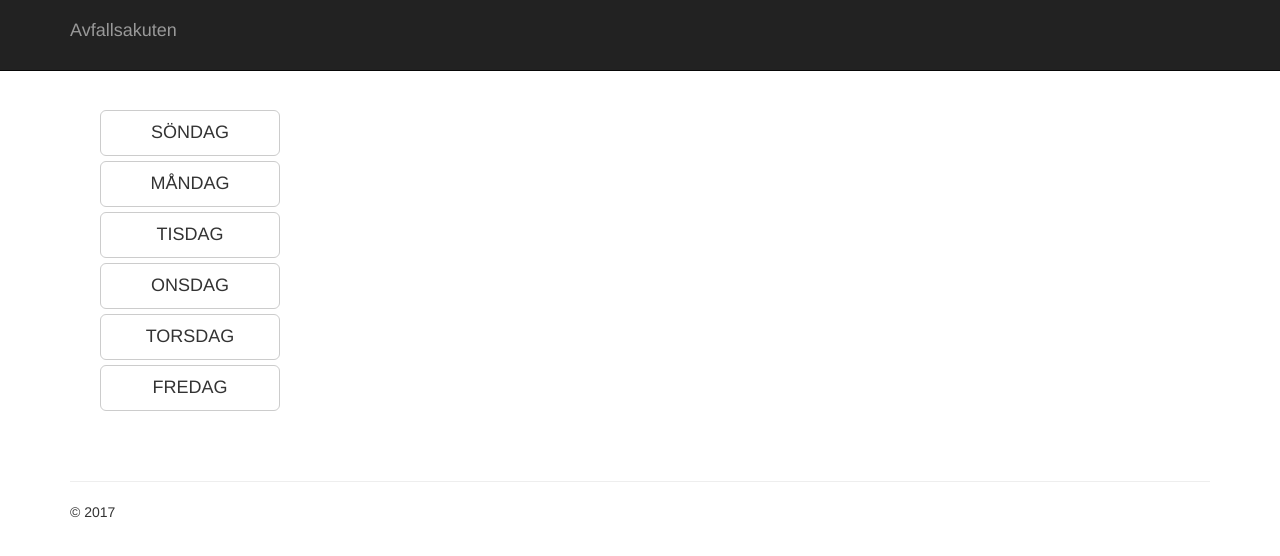
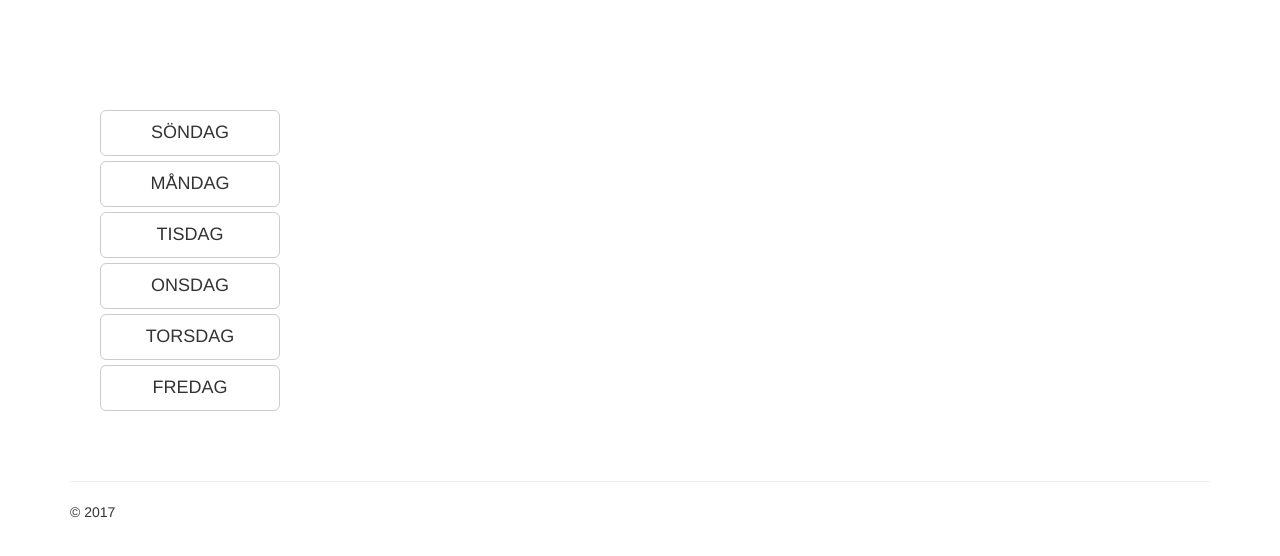
Before and after one commit to rofr/avak, a plain HTML site: page index.html in a window 1280 px wide. Drawn offline with Linux system fonts and the light colour scheme.

Commit message:
remove header

```diff
--- a/index.html
+++ b/index.html
@@ -13,7 +13,7 @@
 
 </head>
 <body>
-    <div class="navbar navbar-inverse navbar-fixed-top">
+  <!--  <div class="navbar navbar-inverse navbar-fixed-top">
         <div class="container">
             <div class="navbar-header">
                 <button type="button" class="navbar-toggle" data-toggle="collapse" data-target=".navbar-collapse">
@@ -31,6 +31,7 @@
             </div>
         </div>
     </div>
+-->
     <div class="container body-content" style="margin-top:30px">
 
 
```
